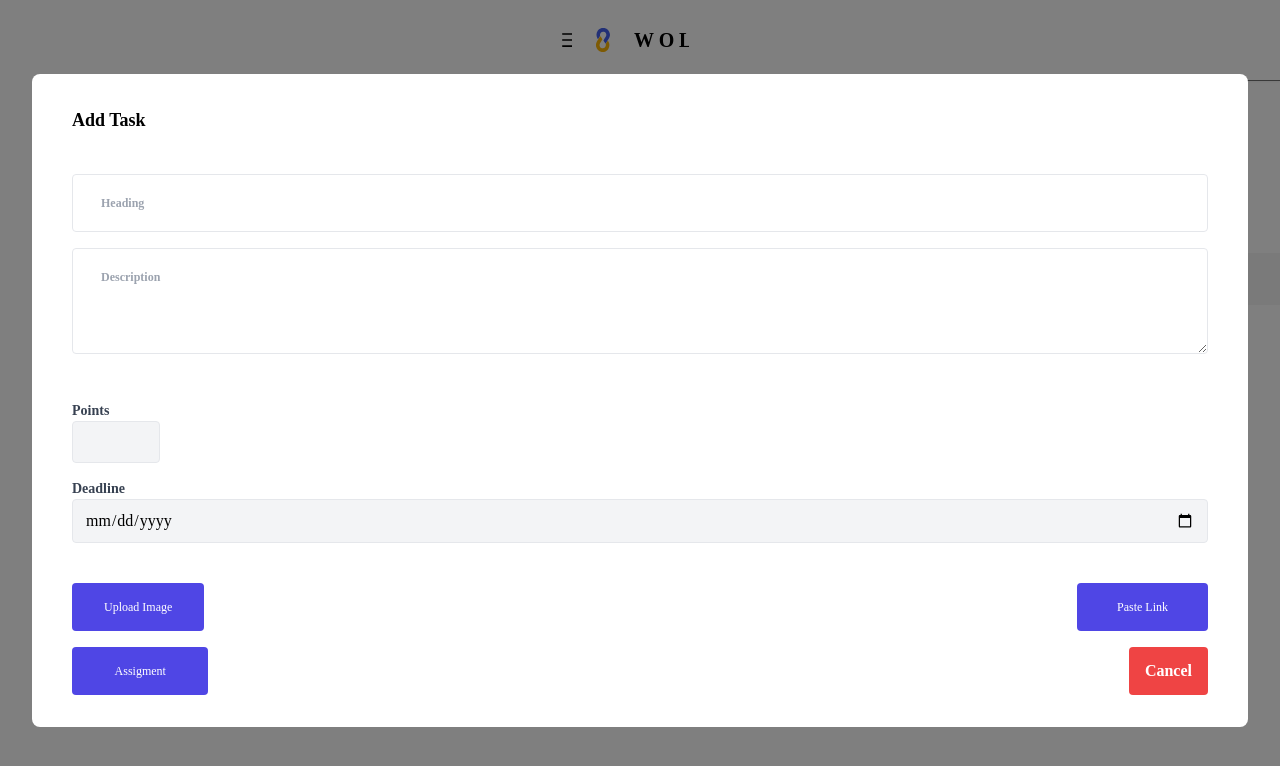
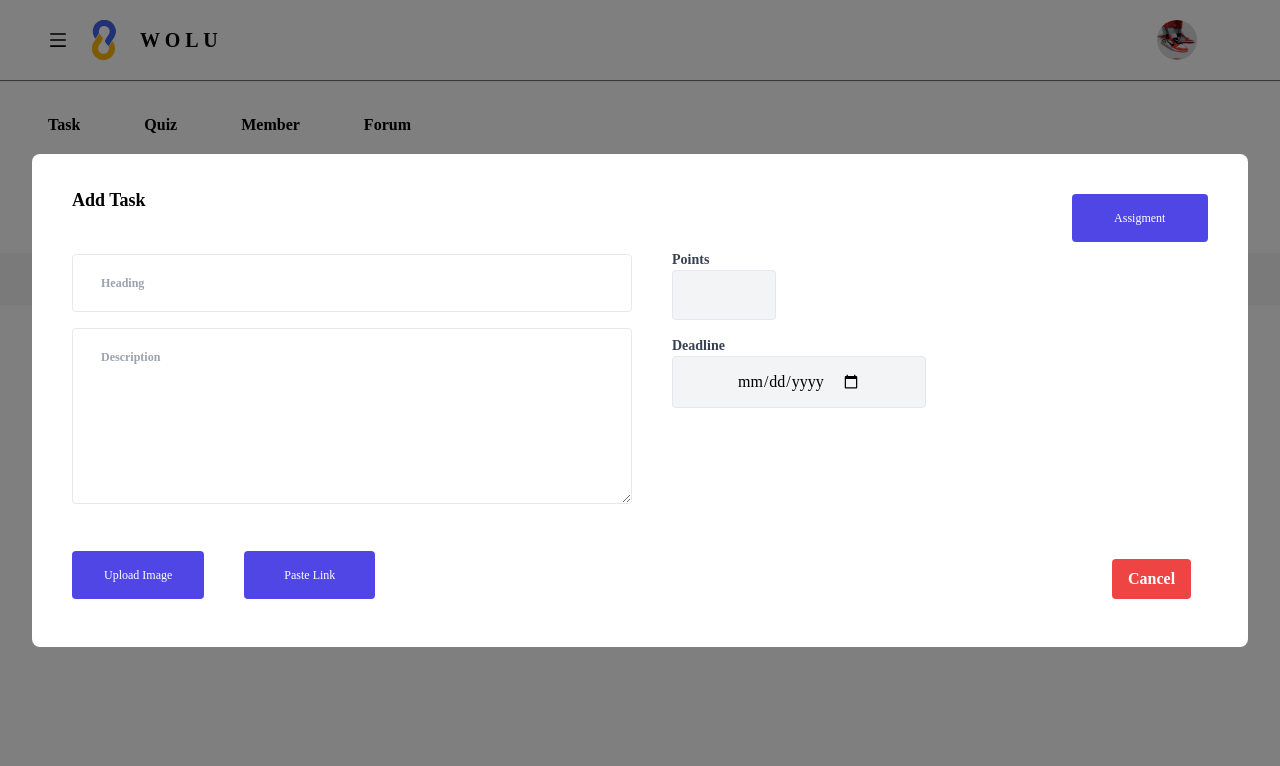
Before and after one commit to farda222/web-wolucrot-v2, a React (Vite) app: page /Yourclass in a window 1280 px wide. Both pictures are taken after a click on the button "Add Task". Shown: the top 766 px of the page. Built offline with nearby package versions, Linux system fonts and the light colour scheme.

Commit message:
Add files via upload

```diff
--- a/src/Components/Buttontaskkandoverlay.jsx
+++ b/src/Components/Buttontaskkandoverlay.jsx
@@ -58,19 +58,19 @@ function TaskManager() {
   return (
     <div className="container mx-auto mt-8 font-Jakarta items-center align-middle flex-row">
       {tasks.map((task, index) => (
-        <div key={index} className="border rounded-lg p-4 mb-4 flex w-[23rem] items-center align-middle container mx-auto">
-          <div className="mr-4">
+        <div key={index} className="border rounded-lg p-4 mb-4 flex w-[23rem] items-center align-middle container mx-auto lg:w-[40rem] 2xl:w-[50rem]">
+          <div className="mr-4 lg:mr-7">
             <img src={Icontask} alt="Task Icon" /> {/* Menampilkan gambar */}
           </div>
-          <div>
+          <div className="lg:mt-3">
             <div className="font-bold mb-2">{task.heading}</div>
             <div className="mb-2 hidden">{task.description}</div>
             <div className="flex justify-between mb-2">
               <div className="hidden">Points: {task.points}</div>
-              <div className="mb-2 text-xs">
-                {task.createdAt} -
+              <div className="mb-2 text-xs">{task.createdAt} -</div>
+              <div className="text-xs ml-[0.20rem]">
+                <span className="text-red-500 font-semibold">Deadline:</span> {task.deadline}
               </div>
-              <div className="text-xs ml-[0.20rem]"><span className="text-red-500 font-semibold">Deadline:</span> {task.deadline}</div>
             </div>
             <div className="hidden">
               <a href={task.link} target="_blank" rel="noopener noreferrer">
@@ -81,52 +81,60 @@ function TaskManager() {
         </div>
       ))}
 
-      <button onClick={() => setIsOpen(true)} className="bg-white text-xs hover:bg-indigo-600 transition-all hover:text-white text-indigo-600 border-2 border-indigo-600 border-solid py-3 px-7 rounded ml-3">
+      <button
+        onClick={() => setIsOpen(true)}
+        className="bg-white text-xs hover:bg-indigo-600 transition-all hover:text-white text-indigo-600 border-2 border-indigo-600 border-solid py-3 px-7 rounded ml-3 lg:px-16 lg:py-4 lg:ml-80 lg:mt-10 lg:mb-10 2xl:ml-64">
         Add Task
       </button>
 
       {/* Form untuk menambahkan task */}
       {isOpen && (
         <div className="fixed top-0 left-0 w-full h-full bg-black bg-opacity-50 flex justify-center items-center">
-          <div className="bg-white p-10 py-8 rounded-lg relative w-[95%]">
+          <div className="bg-white p-10 py-8 rounded-lg relative w-[95%] 2xl:w-[65%]">
             <h2 className="text-lg font-bold mb-10">Add Task</h2>
             <form onSubmit={handleSubmit}>
               {/* Form input fields */}
+              <div className="lg:flex">
+                <div className="lg:flex-row">
                   <div className="mb-4">
-                <input placeholder="Heading" type="text" id="heading" name="heading" value={formData.heading} onChange={handleInputChange} className="border rounded px-7 py-5 w-full text-xs font-semibold" required />
+                    <input placeholder="Heading" type="text" id="heading" name="heading" value={formData.heading} onChange={handleInputChange} className="border rounded px-7 py-5 w-full text-xs font-semibold lg:w-[35rem]" required />
                   </div>
                   <div className="mb-10">
-                <textarea placeholder="Description" id="description" name="description" value={formData.description} onChange={handleInputChange} className="border rounded px-7 py-5 w-full text-xs font-semibold" rows="4" required />
+                    <textarea placeholder="Description" id="description" name="description" value={formData.description} onChange={handleInputChange} className="border rounded px-7 py-5 w-full text-xs font-semibold lg:w-[35rem] lg:h-[11rem]" rows="4" required />
                   </div>
+                </div>
+                <div className="lg:flex-row lg:ml-10 lg:-mt-1">
                   <div className="mb-4">
                     <label htmlFor="points" className="block text-gray-700 font-bold text-sm">
                       Points
                     </label>
-                <input type="number" id="points" name="points" value={formData.points} onChange={handleInputChange} className="border px-3 py-2 mx-auto rounded bg-gray-100" min="0" max="100" required />
+                    <input type="number" id="points" name="points" value={formData.points} onChange={handleInputChange} className="border px-3 py-2 mx-auto rounded bg-gray-100 lg:px-5 lg:py-3" min="0" max="100" required />
                   </div>
                   <div className="mb-10">
                     <label htmlFor="deadline" className="block text-gray-700 font-bold text-sm">
                       Deadline
                     </label>
-                <input type="date" id="deadline" name="deadline" value={formData.deadline} onChange={handleInputChange} className="border rounded px-3 py-2 w-full bg-gray-100" required />
+                    <input type="date" id="deadline" name="deadline" value={formData.deadline} onChange={handleInputChange} className="border rounded px-3 py-2 w-full bg-gray-100 lg:px-16 lg:py-3" required />
+                  </div>
+                </div>
               </div>
               {/* Tombol untuk upload image */}
               <div className="mb-4">
-                <div className="flex items-center justify-between">
+                <div className="flex items-center justify-between lg:float-left">
                   <input type="file" id="image" name="image" className="hidden" />
                   <label htmlFor="image" className="bg-indigo-600 hover:bg-indigo-700 text-white py-4 px-8 rounded cursor-pointer text-xs">
                     Upload Image
                   </label>
-                  <button type="button" onClick={() => setIsLinkOverlayOpen(true)} className="bg-indigo-600 hover:bg-indigo-700 text-white py-4 px-10 rounded cursor-pointer text-xs">
+                  <button type="button" onClick={() => setIsLinkOverlayOpen(true)} className="bg-indigo-600 hover:bg-indigo-700 text-white py-4 px-10 rounded cursor-pointer text-xs lg:ml-10">
                     Paste Link
                   </button>
                 </div>
               </div>
               <div className="flex justify-between">
-                <button type="submit" className="bg-indigo-600 hover:bg-indigo-700 text-white py-4 px-[2.66rem] rounded text-xs">
+                <button type="submit" className="bg-indigo-600 hover:bg-indigo-700 text-white py-4 px-[2.66rem] rounded text-xs lg:right-0 lg:top-0 lg:absolute lg:mt-10 lg:mr-10">
                   Assigment
                 </button>
-                <button type="button" className="bg-red-500 hover:bg-red-700 text-white font-bold py-2 px-4 rounded" onClick={() => setIsOpen(false)}>
+                <button type="button" className="bg-red-500 hover:bg-red-700 text-white font-bold py-2 px-4 rounded lg:ml-[65rem] lg:absolute lg:-mt-14" onClick={() => setIsOpen(false)}>
                   Cancel
                 </button>
               </div>
--- a/src/Components/Detailclass.jsx
+++ b/src/Components/Detailclass.jsx
@@ -7,10 +7,10 @@ import Button from '../Components/Buttontaskkandoverlay'
 const Detail = () => {
   const [isOpen, setIsOpen] = useState(false);
   return (
-    <div className="lg:w-[60%] lg:float-right font-Jakarta">
+    <div className="font-Jakarta">
       <Navbar/>
-      <nav className="bg-white p-4 px-12 mt-4 font-Jakarta">
-        <ul className="flex justify-between items-center">
+      <nav className="bg-white p-4 px-12 mt-4 font-Jakarta lg:float-left">
+        <ul className="flex justify-between items-center lg:gap-14">
           <li className="mr-2">
             <a href="#" className="text-black hover:text-indigo-600 hover:border-b-4 hover:border-indigo-600 w-56 font-semibold transition-all">
               Task
@@ -33,11 +33,11 @@ const Detail = () => {
           </li>
         </ul>
       </nav>
-      <div className="flex justify-center align-middle items-center mx-auto container gap-6 mt-7 ml-1 font-Jakarta">
-        <h1 className="text-black font-semibold text-2xl">English XI PPLG 1</h1>
-        <button className="text-white bg-indigo-600 w-16 h-7 font-semibold rounded-md text-xs">Share</button>
+      <div className="flex justify-center align-middle items-center mx-auto container gap-6 mt-7 ml-1 font-Jakarta lg:mt-24">
+        <h1 className="text-black font-semibold text-2xl lg:text-3xl 2xl:ml-60">English XI PPLG 1</h1>
+        <button className="text-white bg-indigo-600 w-16 h-7  font-semibold rounded-md text-xs lg:ml-[30rem] lg:w-20 lg:h-9 2xl:ml-[55rem]">Share</button>
         <div className="relative flex-row -ml-4">
-          <button onClick={() => setIsOpen(!isOpen)} className="flex items-center justify-center w-8 h-8 bg-white rounded-full focus:outline-none focus:bg-gray-300 lg:hidden">
+          <button onClick={() => setIsOpen(!isOpen)} className="flex items-center justify-center w-8 h-8 bg-white rounded-full focus:outline-none focus:bg-gray-300 lg:block lg:ml-6">
             <svg xmlns="http://www.w3.org/2000/svg" width={20} height={20} viewBox="0 0 24 24">
               <path fill="none" stroke="currentColor" strokeLinejoin="round" strokeWidth={3.75} d="M12 12h.01v.01H12zm0-7h.01v.01H12zm0 14h.01v.01H12z"></path>
             </svg>
@@ -60,7 +60,7 @@ const Detail = () => {
         </div>
       </div>
       <div className="flex gap-6 mt-10 bg-neutral-100 p-3 font-Jakarta">
-        <h1 className="text-green-500 font-semibold ml-3">Online</h1>
+        <h1 className="text-green-500 font-semibold ml-3 lg:ml-48 2xl:ml-60">Online</h1>
         <div className="flex gap-2">
           <img className="w-7  h-7 rounded-full " src={Iconaccount}></img>
           <img className="w-7  h-7 rounded-full " src={Iconaccount}></img>
```
Lines whose indentation alone changed are shown as unchanged.
